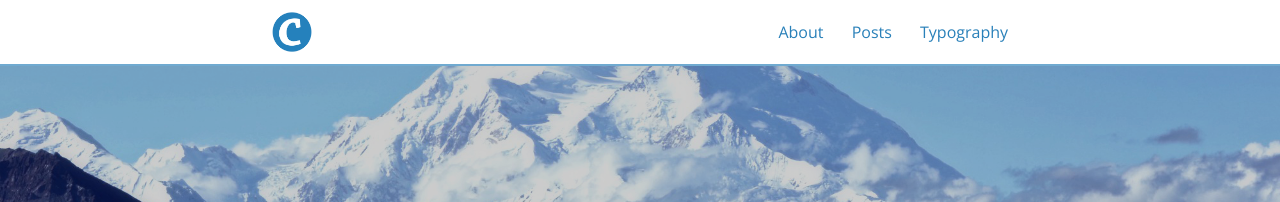
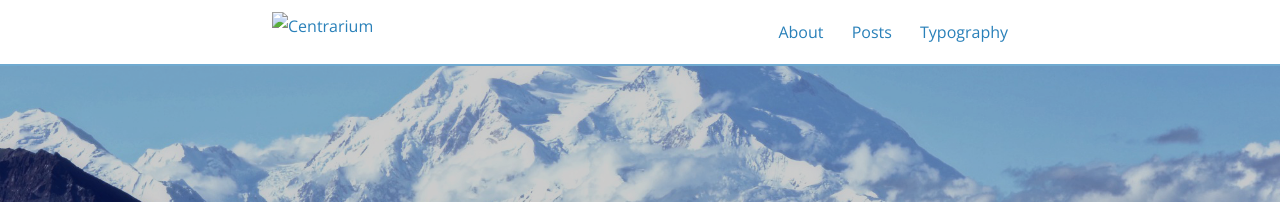
Before and after one commit to kyuwonism/kyuwonism.github.io, a Jekyll site: the page built from index.html, in a window 1280 px wide. Shown: the top 202 px of the page. Built offline with Jekyll 4.4.1, drawn with Linux system fonts in a browser that asks for light colours; nearby versions of some CDN libraries; the list of posts is cut into pages by our own code.

Commit message:
Update header.html

```diff
--- a/_includes/header.html
+++ b/_includes/header.html
@@ -2,7 +2,7 @@
   <div class="navigation-wrapper">
     <a href="{{ site.baseurl }}/" class="logo">
       {% if site.logo %}
-      <img src="{{ site.logo | prepend: site.baseurl }}" alt="{{ site.title }}">
+      <img src="{{ site.joker | prepend: site.baseurl }}" alt="{{ site.title }}">
       {% else %}
       <span>{{ site.title }}</span>
       {% endif %}
```
